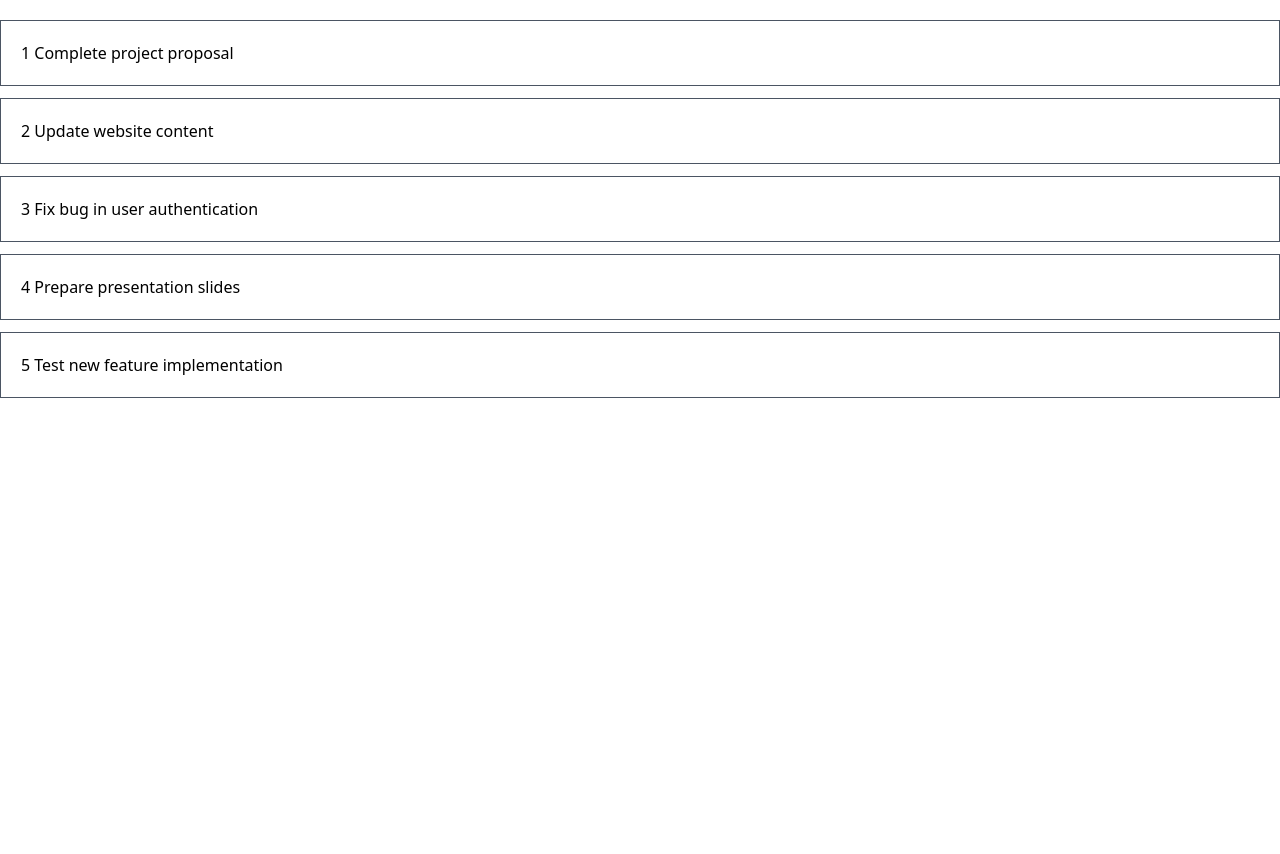
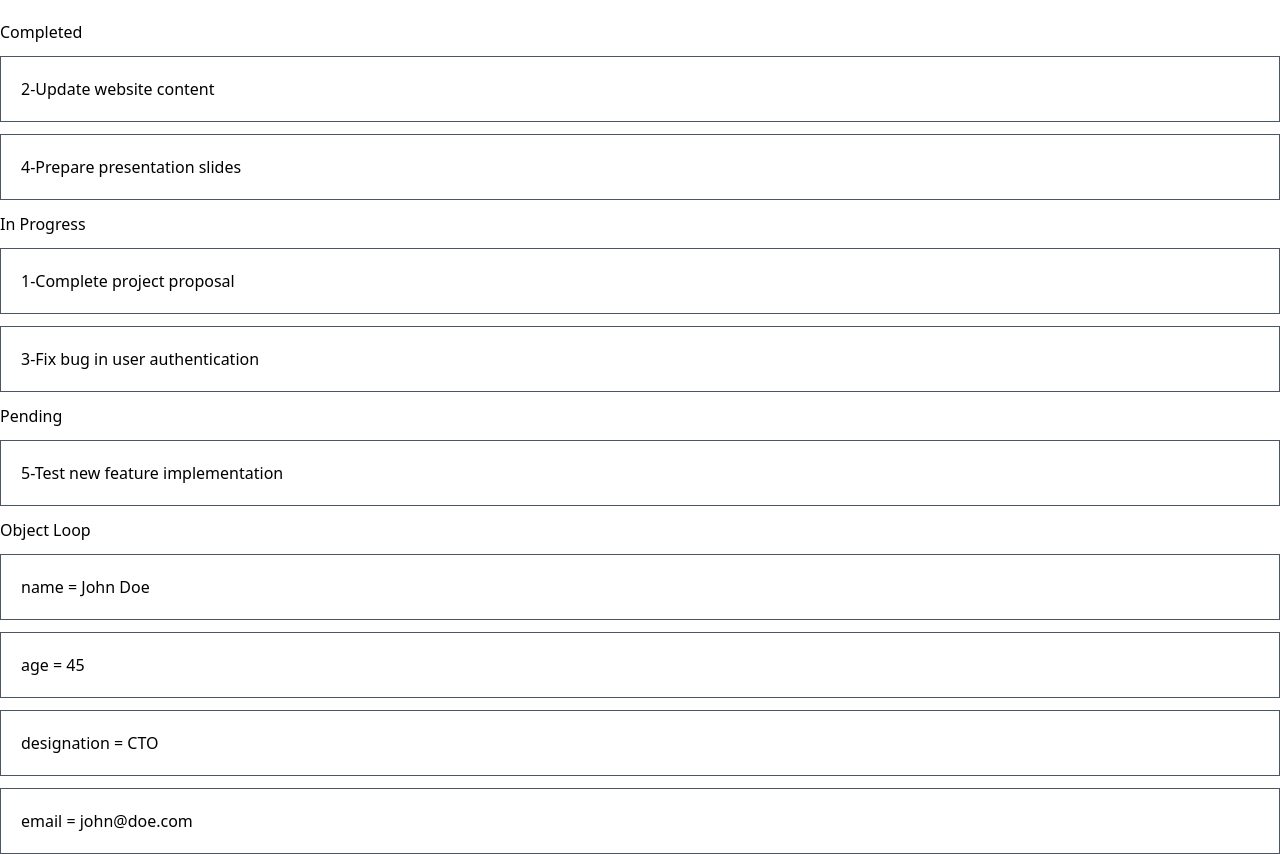
Before and after one commit to SrZitu/Vue_Module_4, a Vue app: page / in a window 1280 px wide. Before the commit the page ends 800 px from the top, so only its background shows below. Built offline with nearby package versions, Linux system fonts and the light colour scheme.

Commit message:
loop episode 3,display object and filtered object

```diff
--- a/src/App.vue
+++ b/src/App.vue
@@ -1,17 +1,47 @@
 <script setup>
 const tasks = [
-  "Complete project proposal",
-  "Update website content",
-  "Fix bug in user authentication",
-  "Prepare presentation slides",
-  "Test new feature implementation",
+  { id: 1, title: "Complete project proposal", status: "In Progress" },
+  { id: 2, title: "Update website content", status: "Completed" },
+  { id: 3, title: "Fix bug in user authentication", status: "In Progress" },
+  { id: 4, title: "Prepare presentation slides", status: "Completed" },
+  { id: 5, title: "Test new feature implementation", status: "Pending" },
 ];
+
+const person = {
+  name: "John Doe",
+  age: "45",
+  designation: "CTO",
+  email: "john@doe.com"
+}
+//v,k,i here v=value ,k=property, and i=index
+
+function getCompleteTasks(){
+ return tasks.filter(task=>'Completed'==task.status)
+}
+
+function getTasksInProgress(){
+  // return tasks.filter( task => 'In Progress'==task.status)
+  //writing with anonymous function
+  return tasks.filter( function(task){
+    return 'In Progress'==task.status
+  })
+}
+
 </script>
 
 <template>
- <section class="mx-auto container mt-5">
+  <section class="mx-auto container mt-5">
     <section class="mx-auto container space-y-3">
-        <div class="p-5 border border-gray-600 text-left" v-for="(task,index) in tasks" :key="index">{{index+1}} {{ task }}</div>
+      <h2>Completed</h2>
+      <div class="p-5 border border-gray-600 text-left" v-for="(task,index) in getCompleteTasks()" :key="index">{{ task.id }}-{{ task.title }} </div>
+      <h2>In Progress</h2>
+      <div class="p-5 border border-gray-600 text-left" v-for="(task,index) in getTasksInProgress()" :key="index">{{ task.id }}-{{ task.title }} </div>
+      <h2>Pending</h2>
+      <div class="p-5 border border-gray-600 text-left" v-for="(task,index) in tasks" v-show="'Pending'==task.status" :key="index"> {{ task.id }}-{{ task.title }}</div>
+      <!-- <div class="p-5 border border-gray-600 text-left" v-for="(task, index) in tasks" :key="index">{{ task.id }} - {{task.title}} </div> -->
+      <h2>Object Loop</h2>
+      <div class="p-5 border border-gray-600 text-left" v-for="(value, property,index) in person" :key="property">{{ property }} = {{ value }}</div>
+
     </section>
   </section>
 </template>
```
